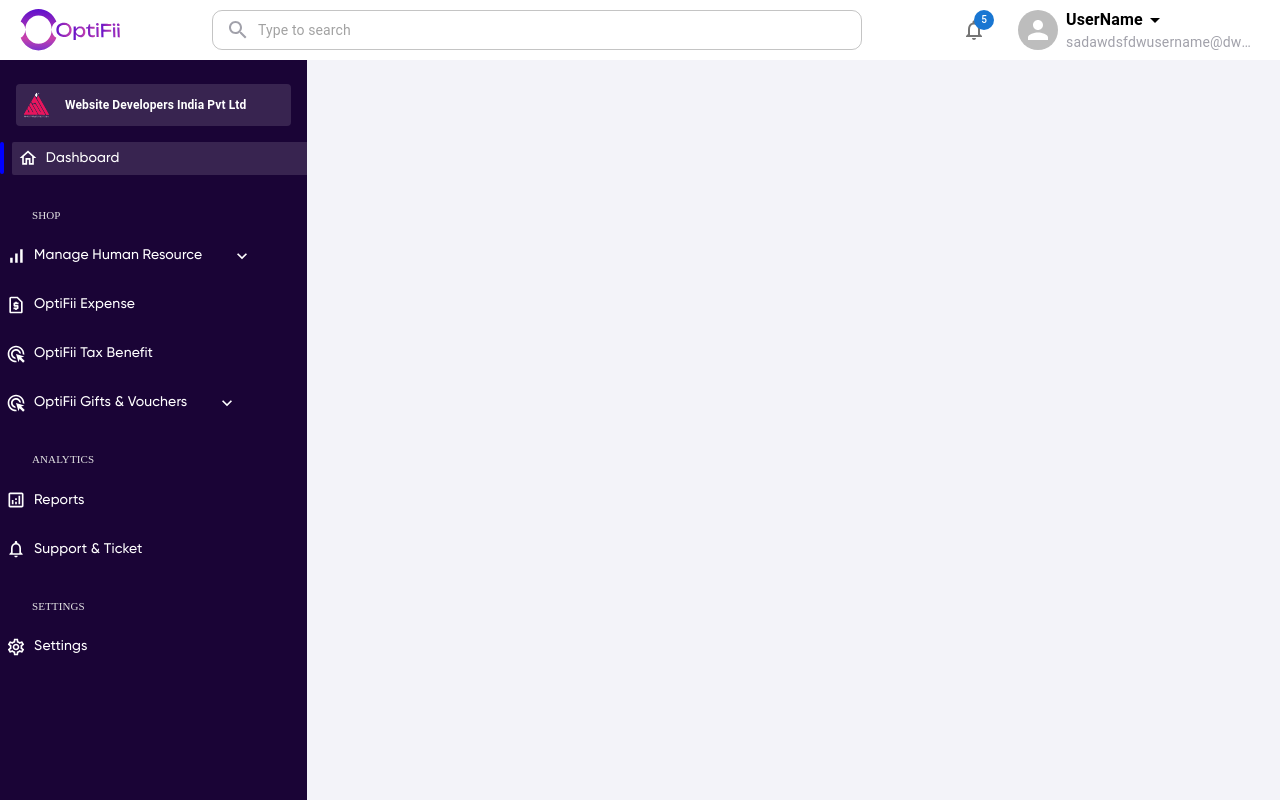
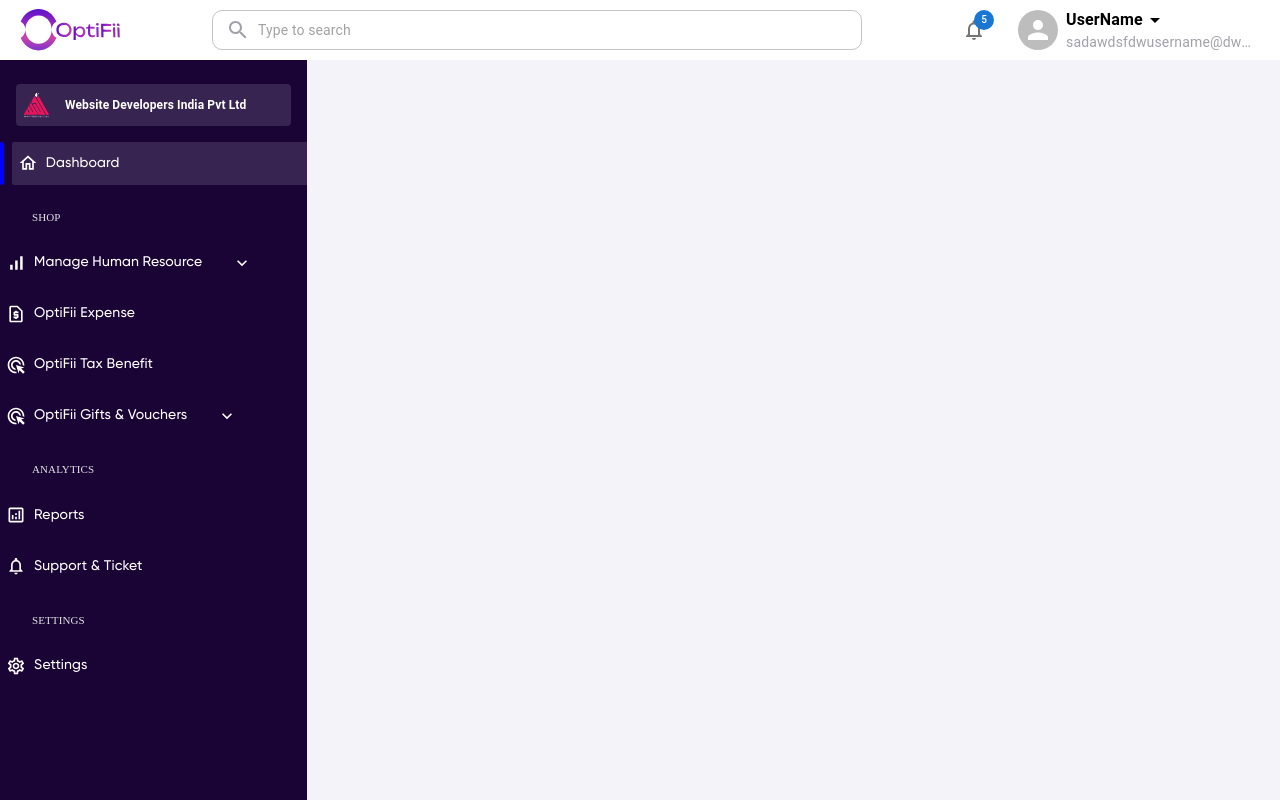
Before and after one commit to shoyebgift/web, a React (Vite) app: page /1/dashboard in a window 1280 px wide. Built offline with nearby package versions, Linux system fonts and the light colour scheme; a web font is replaced by a local one.

Commit message:
navbar: protected routing taken care of

```diff
--- a/src/components/protected/Navbar.jsx
+++ b/src/components/protected/Navbar.jsx
@@ -87,7 +87,7 @@
           {group.items.map((link) => (
             <Box key={link.label}>
               <Box
-                mb={2}
+                mb={1}
                 component={NavLink}
                 display="flex"
                 alignItems="center"
@@ -127,7 +127,7 @@
                   width="0"
                   bgcolor="blue"
                   sx={{
-                    minHeight: "32px",
+                    minHeight: "43px",
                   }}
                   borderRadius={1}
                 />
@@ -139,6 +139,7 @@
                   width={"100%"}
                   alignItems={"center"}
                   gap={1}
+                  height={"43px"}
                 >
                   <Box component={linksIcons[link.icon]} fontSize={"20px"} />
                   <Typography
--- a/src/layouts/Protected.jsx
+++ b/src/layouts/Protected.jsx
@@ -1,12 +1,19 @@
 import { Box } from "@mui/material";
 import React, { useEffect } from "react";
-import { Outlet } from "react-router-dom";
+import { Outlet, useNavigate, useParams } from "react-router-dom";
 import ProtectedHeader from "./../components/protected/Header";
 import Navbar from "./../components/protected/Navbar";
 
 const ProtectedLayout = () => {
+  const { user } = useParams();
+  const pathname = window.location.pathname;
+  const navigate = useNavigate();
 
-
+  useEffect(() => {
+    if (pathname === `/${user}`) {
+      navigate(`/${user}/dashboard`);
+    }
+  }, []);
 
   return (
     <Box
```
